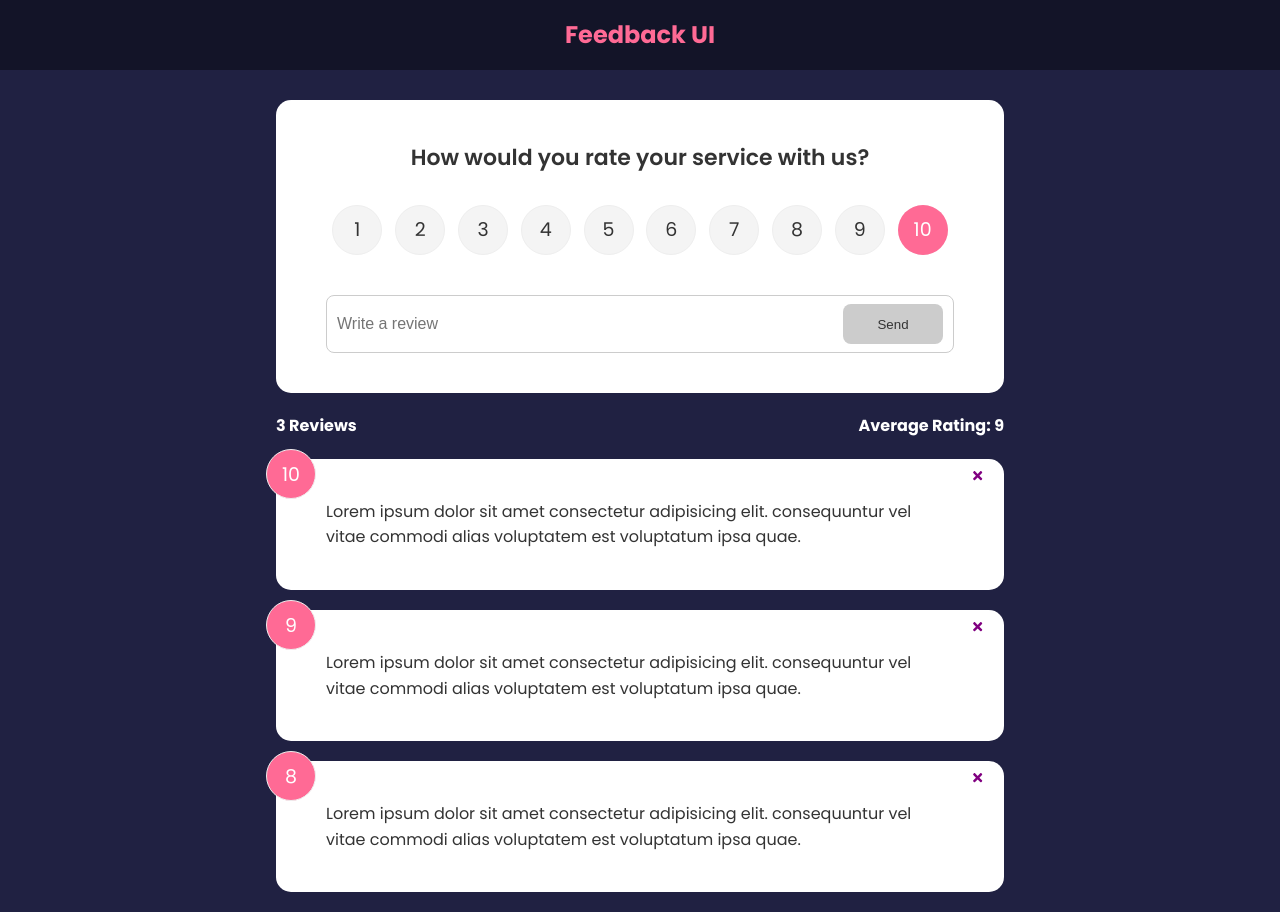
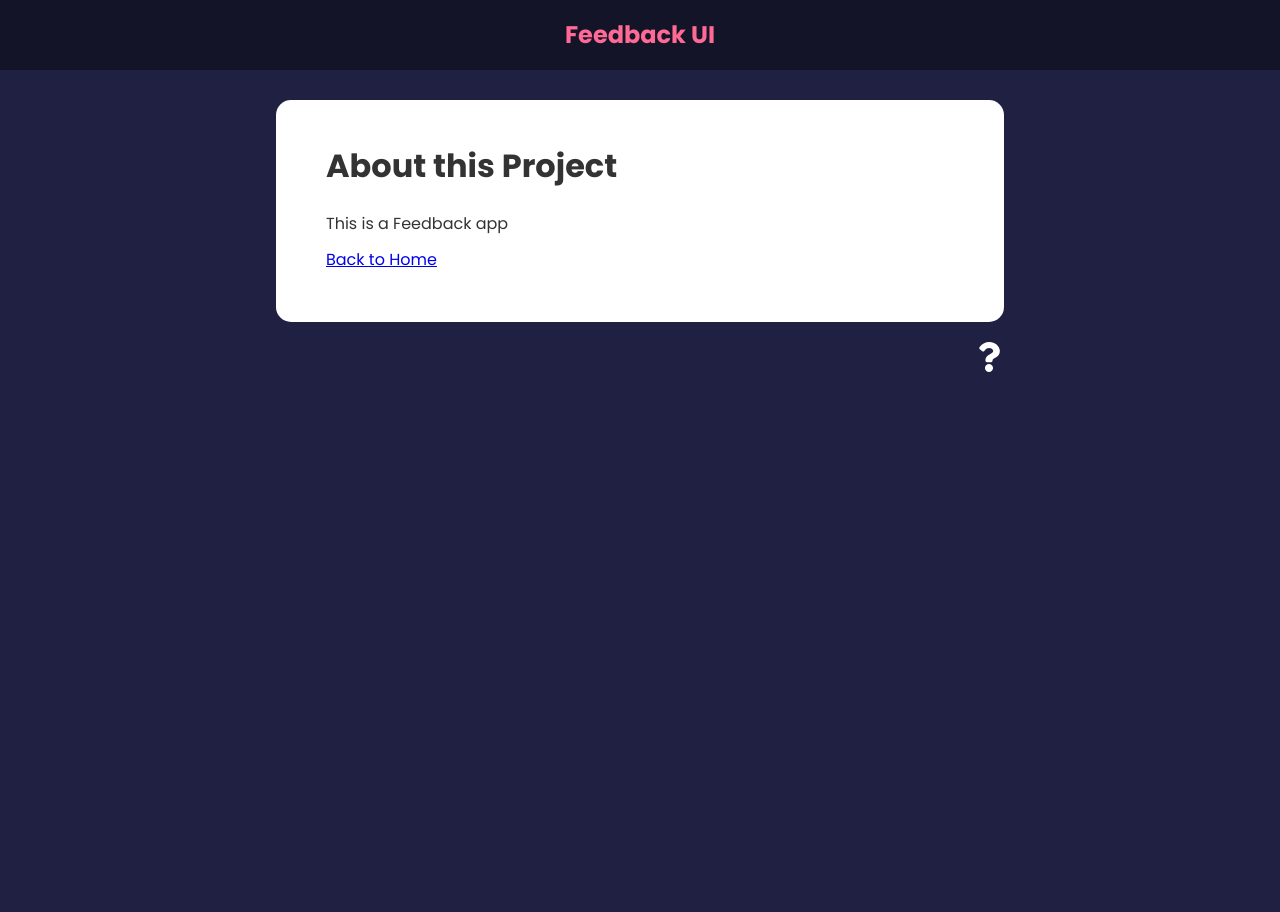
Before and after one commit to webdevangelie/feedback_app, a React (Create React App) app: page /about in a window 1280 px wide. After the commit the page ends 800 px from the top, so only its background shows below. Built offline with nearby package versions, Linux system fonts and the light colour scheme.

Commit message:
added react router v6

```diff
--- a/package.json
+++ b/package.json
@@ -10,6 +10,7 @@
     "react": "^17.0.2",
     "react-dom": "^17.0.2",
     "react-icons": "^4.3.1",
+    "react-router-dom": "^6.2.2",
     "react-scripts": "5.0.0",
     "uuid": "^8.3.2",
     "web-vitals": "^2.1.4"
--- a/src/App.js
+++ b/src/App.js
@@ -1,10 +1,13 @@
 import { v4 as uuidv4 } from "uuid"
+import { BrowserRouter as Router, Route, Routes } from "react-router-dom"
 import React, { useState } from "react"
 import Header from "./components/Header"
 import FeedbackList from "./components/FeedbackList"
 import FeedbackData from "./data/FeedbackData"
 import FeedbackStats from "./components/FeedbackStats"
 import FeedbackForm from "./components/FeedbackForm"
+import AboutPage from "./pages/AboutPage"
+import AboutIconLink from "./components/AboutIconLink"
 
 function App() {
   const [feedback, setFeedback] = useState(FeedbackData)
@@ -22,14 +25,30 @@
   }
 
   return (
-    <>
+    <Router>
       <Header />
       <div className="container">
-        <FeedbackForm handleAdd={addFeedback} />
-        <FeedbackStats feedback={feedback} />
-        <FeedbackList feedback={feedback} handleDelete={deleteFeedback} />
+        <Routes>
+          <Route
+            path="/"
+            element={
+              <>
+                <FeedbackForm handleAdd={addFeedback} />
+                <FeedbackStats feedback={feedback} />
+                <FeedbackList
+                  feedback={feedback}
+                  handleDelete={deleteFeedback}
+                />
+              </>
+            }
+          ></Route>
+
+          <Route path="/about" element={<AboutPage />} />
+        </Routes>
+
+        <AboutIconLink />
       </div>
-    </>
+    </Router>
   )
 }
 
--- /dev/null
+++ b/src/components/AboutIconLink.jsx
@@ -0,0 +1,15 @@
+import React from "react"
+import { Link } from "react-router-dom"
+import { FaQuestion } from "react-icons/fa"
+
+function AboutIconLink() {
+  return (
+    <div className="about-link">
+      <Link to="/about">
+        <FaQuestion size={30} />
+      </Link>
+    </div>
+  )
+}
+
+export default AboutIconLink
--- /dev/null
+++ b/src/pages/AboutPage.jsx
@@ -0,0 +1,20 @@
+import React from "react"
+import Card from "../components/shared/Card"
+import { Link } from "react-router-dom"
+
+function AboutPage() {
+  return (
+    <Card>
+      <div className="about">
+        <h1>About this Project</h1>
+        <p>This is a Feedback app</p>
+
+        <p>
+          <Link to="/">Back to Home</Link>
+        </p>
+      </div>
+    </Card>
+  )
+}
+
+export default AboutPage
```
Also changed, not shown: 1 other file (tests, documents, lock files or other folders).
